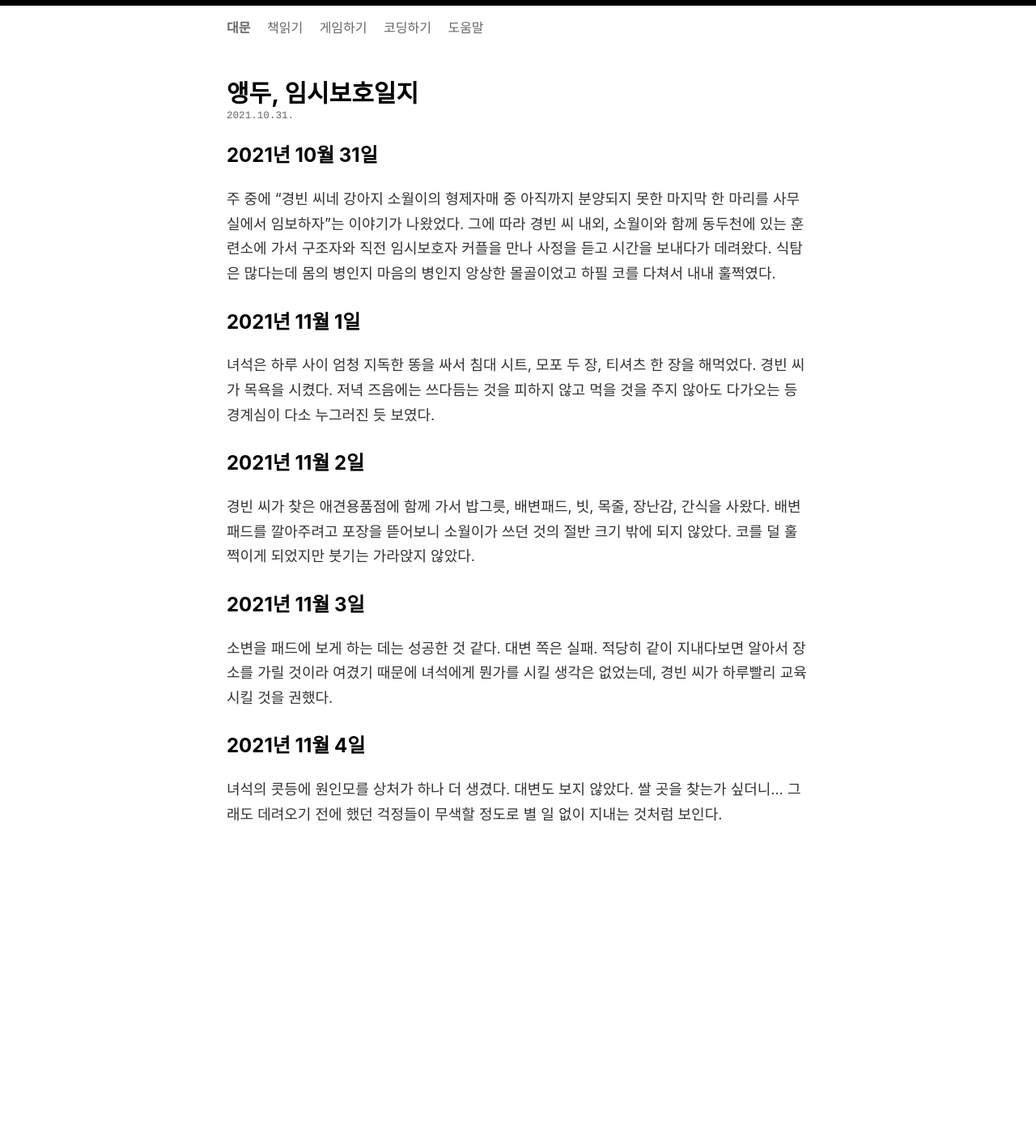
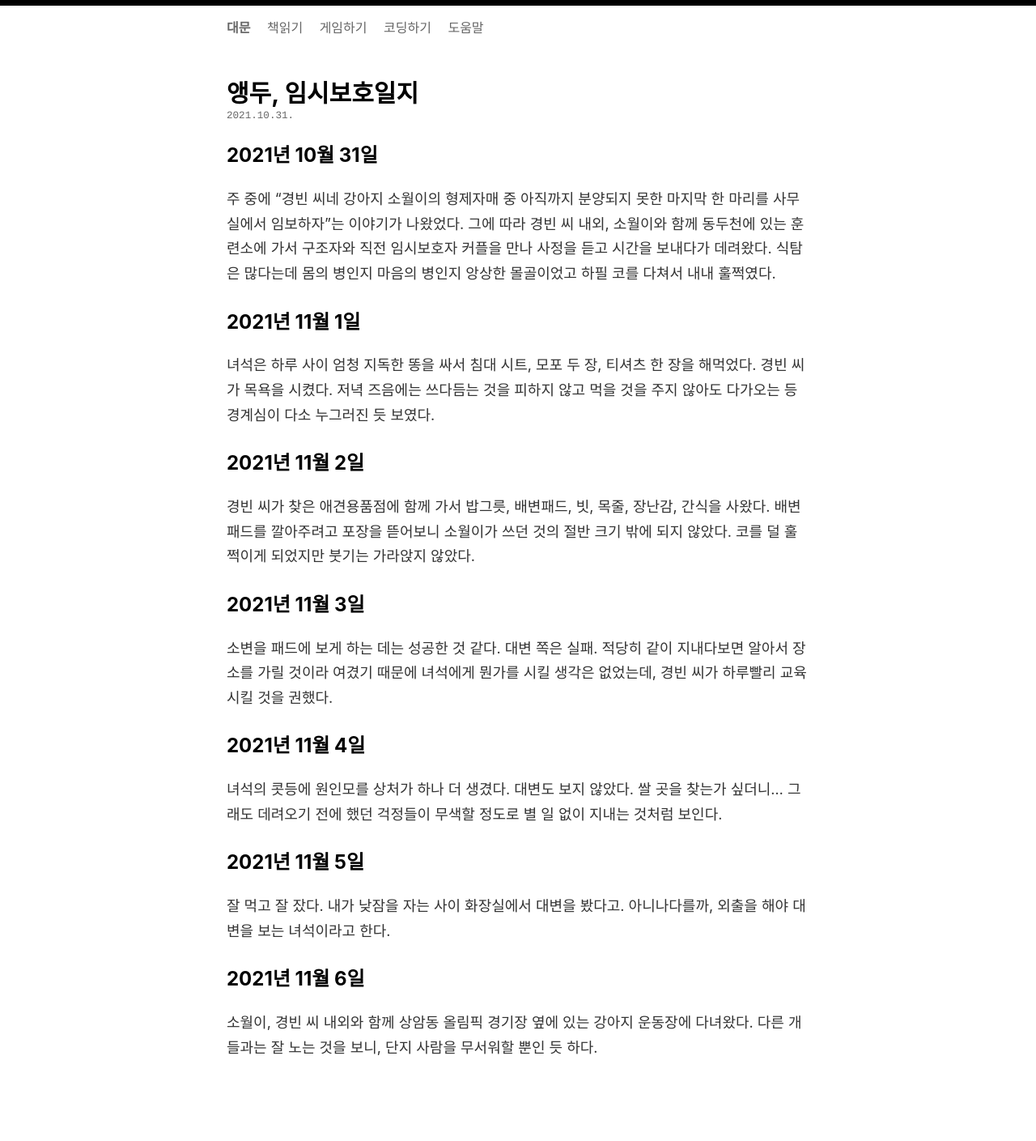
Before and after one commit to oxmhpark/www.exonomicon.net, a Jekyll site: the page built from _posts/2021-10-31-caring-note-of-aeng-doo.md, in a window 1280 px wide. Shown: the whole page at 81% size. Built offline with Jekyll 4.4.1, drawn with Linux system fonts in a browser that asks for light colours; comment, search, counter and statistics services are not loaded; before the commit the page ends 1121 px from its top, so only the background shows below that.

Commit message:
Update 2021-10-31-caring-note-of-aeng-doo.md

```diff
--- a/_posts/2021-10-31-caring-note-of-aeng-doo.md
+++ b/_posts/2021-10-31-caring-note-of-aeng-doo.md
@@ -17,3 +17,9 @@ comments: true
 
 ## 2021년 11월 4일
 녀석의 콧등에 원인모를 상처가 하나 더 생겼다. 대변도 보지 않았다. 쌀 곳을 찾는가 싶더니... 그래도 데려오기 전에 했던 걱정들이 무색할 정도로 별 일 없이 지내는 것처럼 보인다.
+
+## 2021년 11월 5일
+잘 먹고 잘 잤다. 내가 낮잠을 자는 사이 화장실에서 대변을 봤다고. 아니나다를까, 외출을 해야 대변을 보는 녀석이라고 한다.
+
+## 2021년 11월 6일
+소월이, 경빈 씨 내외와 함께 상암동 올림픽 경기장 옆에 있는 강아지 운동장에 다녀왔다. 다른 개들과는 잘 노는 것을 보니, 단지 사람을 무서워할 뿐인 듯 하다.
```
